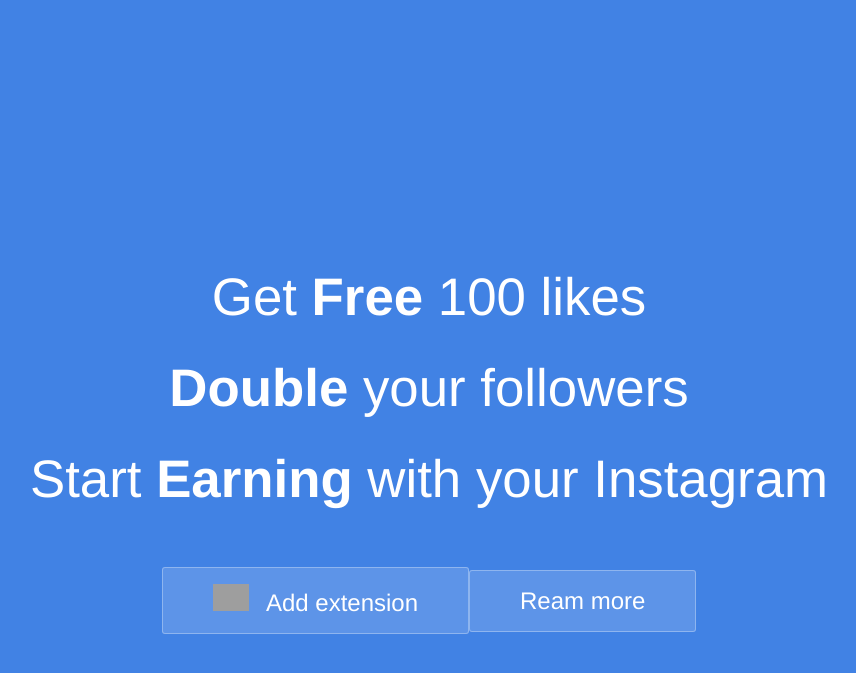
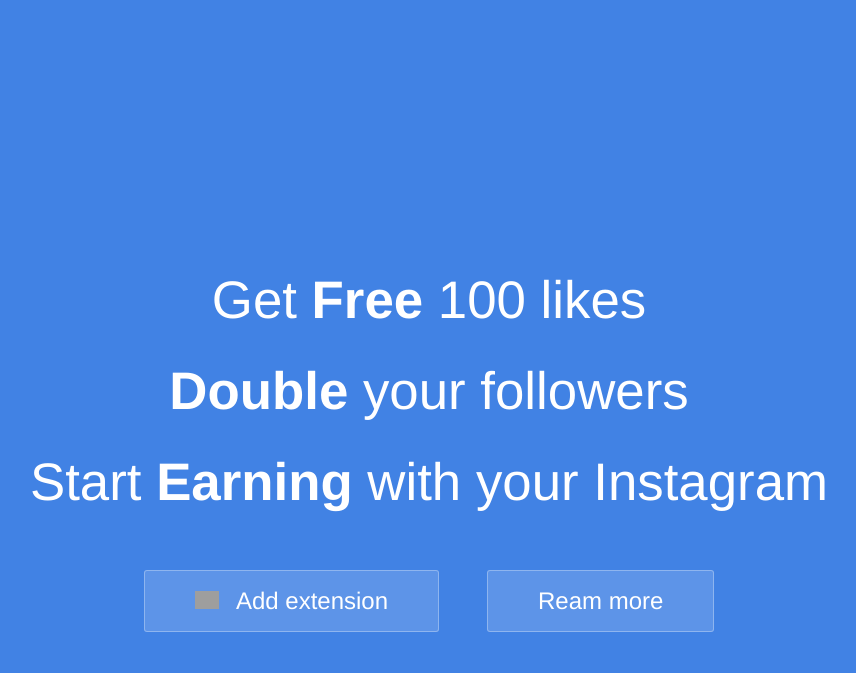
Before and after one commit to tarsbase/gramup-landing, a Jekyll site: the page built from index.html, in a window 1280 px wide. Shown: the top 673 px of the page, without its empty margins (211-1067 px from the left). Built offline with Jekyll 4.4.1, drawn with Linux system fonts in a browser that asks for light colours; comment, search, counter and statistics services are not loaded; grey boxes are pictures that could not be loaded.

Commit message:
Update index.html

```diff
--- a/index.html
+++ b/index.html
@@ -35,9 +35,9 @@
     }
 
 	.buttons {
-		display: flex;
-		justify-content: center;
-    align-items: center;
+	display: flex;
+	justify-content: center;
+	align-items: center;
 	}
 
 	button .text {
@@ -46,12 +46,12 @@
 
 	button img,
     button .img{
-        width: 1.5em;
+        width: 1em;
         margin-right: 0.5em;
     }
 
-	button + button {
-		margin-left: 1em;
+	.button + .button {
+		margin-left: 2em;
 	}
 </style>
 <div class="onepager">
```
